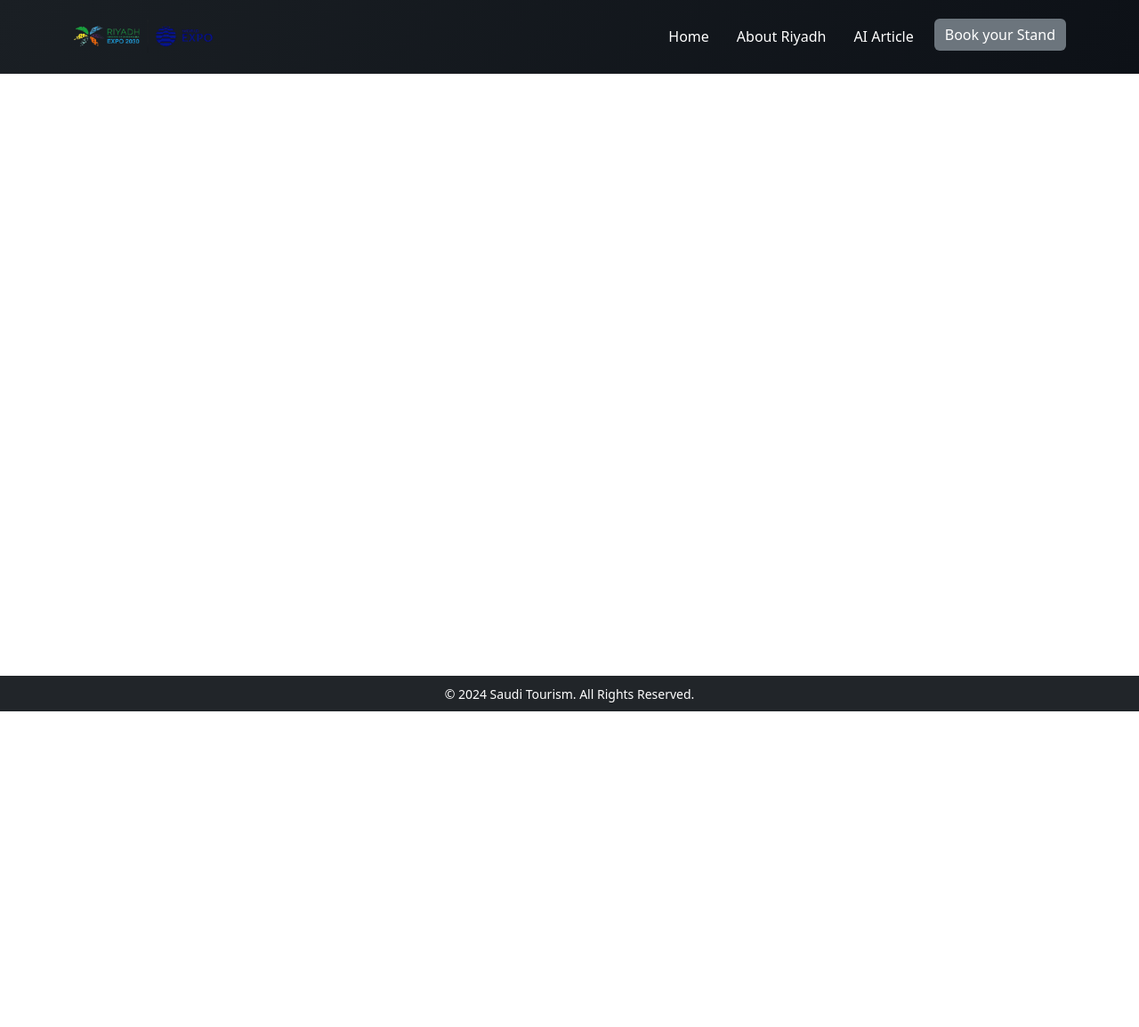
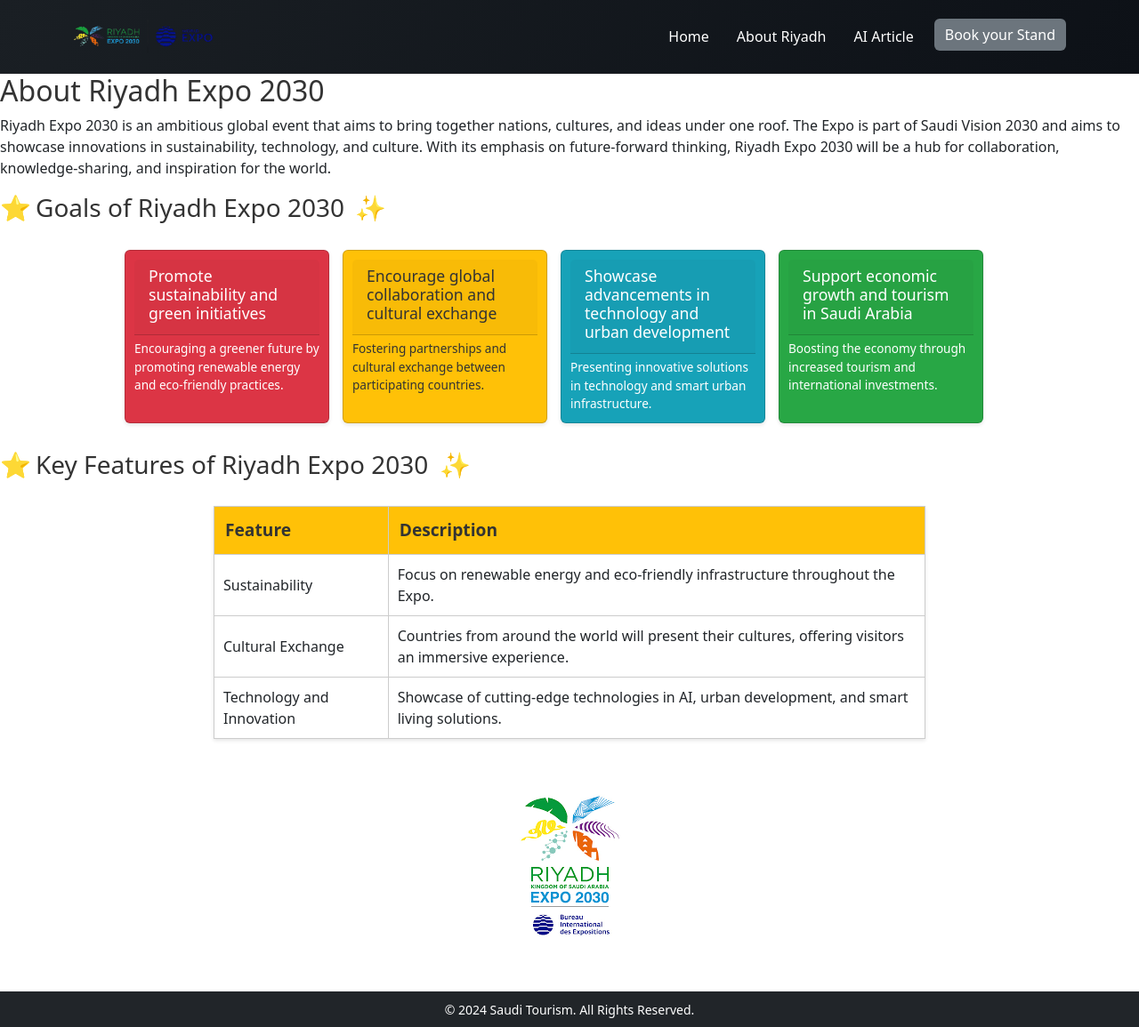
Before and after one commit to T-Python-Sep-24/LAB-Templates-CSS-101, a Django app: page /html/about/ in a window 1280 px wide. Shown: the whole page at 89% size. Before the commit the page ends 800 px from the top, so only its background shows below. Run offline with Django 5.2, Linux system fonts and the light colour scheme; some libraries are stand-ins or nearby versions.

Commit message:
About page is done

```diff
--- a/RiyadhExpo/main/static/css/introduction/styles.css
+++ b/RiyadhExpo/main/static/css/introduction/styles.css
@@ -130,6 +130,106 @@ article h3 {
     transform: scale(1.05); /* Slightly increase button size on hover */
 }
 
+h2, h3 {
+    color: #333;
+}
+ul {
+    list-style-type: disc;
+    margin-left: 20px;
+}
+
+.goals-section {
+    max-width: 1000px;
+    margin: 30px auto;
+    display: flex;
+    flex-direction: row; /* Align cards horizontally */
+    gap: 15px; /* Space between cards */
+    flex-wrap: wrap; /* Allow cards to wrap to the next line if screen width is too small */
+}
+
+.card {
+    border-radius: 6px;
+    color: white;
+    width: 230px; /* Set a fixed width for consistency */
+    padding: 10px;
+    box-shadow: 0 2px 4px rgba(0, 0, 0, 0.1);
+    font-size: 0.9rem; /* Smaller font size for compact appearance */
+}
+
+.card-header {
+    font-weight: bold;
+    margin-bottom: 5px;
+    font-size: 1rem; /* Make header font smaller */
+}
+
+.card-danger {
+    background-color: #dc3545; /* Red color for danger card */
+}
+
+.card-warning {
+    background-color: #ffc107; /* Yellow color for warning card */
+    color: #333; /* Dark text for contrast */
+}
+
+.card-info {
+    background-color: #17a2b8; /* Blue color for info card */
+}
+
+.card-success {
+    background-color: #28a745; /* Green color for success card */
+}
+
+.card h4 {
+    margin: 0;
+    font-size: 1.1rem;
+    margin-bottom: 5px;
+}
+
+.card p {
+    margin: 0;
+    font-size: 0.85rem;
+}
+.table-section {
+    margin: 30px auto;
+    max-width: 800px;
+}
+
+.styled-table {
+    width: 100%;
+    border-collapse: collapse;
+    margin: 20px 0;
+    font-size: 1rem;
+    text-align: left;
+    box-shadow: 0 2px 4px rgba(0, 0, 0, 0.1); /* Light shadow for elevation */
+}
+
+.styled-table thead th {
+    background-color: #ffc107; /* Yellow background for the header, similar to your image */
+    color: #333; /* Darker text for contrast */
+    font-size: 1.2rem; /* Larger font size for the header */
+    padding: 12px; /* Padding for a neat look */
+    font-weight: bold;
+    border: 1px solid #ccc; /* Border to match with the body cells */
+}
+
+.styled-table tbody td {
+    padding: 10px;
+    border: 1px solid #ccc; /* Light border for cell separation */
+    background-color: #fff; /* White background for a clean look */
+}
+
+.styled-table tbody tr:nth-child(even) {
+    background-color: #f9f9f9; /* Light grey background for alternating rows */
+}
+
+.styled-table tbody tr:hover {
+    background-color: #f1f1f1; /* Light highlight on row hover for interactivity */
+}
+
+.image-section {
+    text-align: center;
+    margin: 30px 0;
+}
 /* Image with Transition */
 .img-fluid {
     transition: transform 0.5s ease-in-out, box-shadow 0.5s ease-in-out;
--- a/RiyadhExpo/main/templates/main/about.html
+++ b/RiyadhExpo/main/templates/main/about.html
@@ -36,9 +36,69 @@
             </div>
         </nav>
     </header>
+    <div class="content">
+        <h2>About Riyadh Expo 2030</h2>
+        <p>Riyadh Expo 2030 is an ambitious global event that aims to bring together nations, cultures, and ideas under one roof. The Expo is part of Saudi Vision 2030 and aims to showcase innovations in sustainability, technology, and culture. With its emphasis on future-forward thinking, Riyadh Expo 2030 will be a hub for collaboration, knowledge-sharing, and inspiration for the world.</p>
 
-    <div class="content">
-        <!-- Main content goes here -->
+        <h3>Goals of Riyadh Expo 2030</h3>
+        <div class="goals-section">
+    <div class="card card-danger">
+        <div class="card-header"><h4>Promote sustainability and green initiatives</h4>
+        </div>
+        <div class="card-content">
+            <p>Encouraging a greener future by promoting renewable energy and eco-friendly practices.</p>
+        </div>
+    </div>
+    <div class="card card-warning">
+        <div class="card-header">  <h4>Encourage global collaboration and cultural exchange</h4></div>
+        <div class="card-content">
+            <p>Fostering partnerships and cultural exchange between participating countries.</p>
+        </div>
+    </div>
+    <div class="card card-info">
+        <div class="card-header"> <h4>Showcase advancements in technology and urban development</h4></div>
+        <div class="card-content">
+            <p>Presenting innovative solutions in technology and smart urban infrastructure.</p>
+        </div>
+    </div>
+    <div class="card card-success">
+        <div class="card-header"><h4>Support economic growth and tourism in Saudi Arabia</h4>
+        </div>
+        <div class="card-content">
+            <p>Boosting the economy through increased tourism and international investments.</p>
+        </div>
+    </div>
+</div>
+
+<h3>Key Features of Riyadh Expo 2030</h3>
+<div class="table-section">
+    <table class="styled-table">
+        <thead>
+            <tr>
+                <th>Feature</th>
+                <th>Description</th>
+            </tr>
+        </thead>
+        <tbody>
+            <tr>
+                <td>Sustainability</td>
+                <td>Focus on renewable energy and eco-friendly infrastructure throughout the Expo.</td>
+            </tr>
+            <tr>
+                <td>Cultural Exchange</td>
+                <td>Countries from around the world will present their cultures, offering visitors an immersive experience.</td>
+            </tr>
+            <tr>
+                <td>Technology and Innovation</td>
+                <td>Showcase of cutting-edge technologies in AI, urban development, and smart living solutions.</td>
+            </tr>
+        </tbody>
+    </table>
+</div>
+
+        <div class="image-section">
+            <img src="{% static 'images/logo.png' %}" alt="Riyadh Expo 2030" style="max-width: 100%; height: auto; border-radius: 8px;">
+        </div>
     </div>
 
     <footer class="bg-dark text-white text-center py-2">
```
